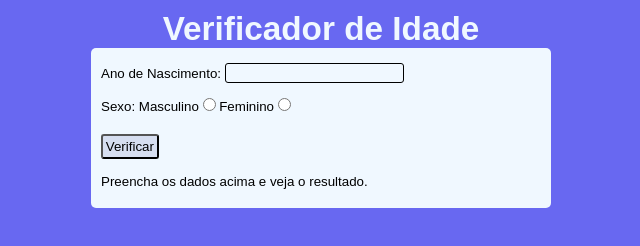
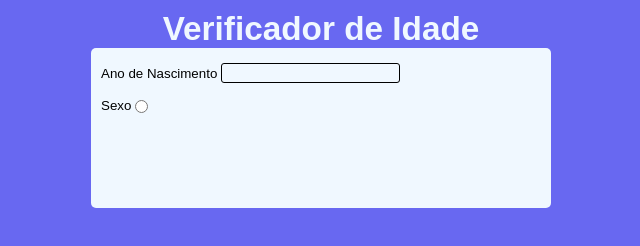
Before and after one commit to sergiodeLima-91/curso-em-v-deo-js, a plain HTML site: page exercicios/verificadordeidade/index.html in a window 1280 px wide. Shown: the whole page, without its empty margins (319-959 px from the left). Drawn offline with Linux system fonts and the light colour scheme.

Commit message:
Insercao do gitignore e refatoracao dos formularios no HTML

```diff
--- a/exercicios/verificadordeidade/index.html
+++ b/exercicios/verificadordeidade/index.html
@@ -15,27 +15,17 @@
     <h1>Verificador de Idade</h1>
 
     <section id="container">
-        <section id="data">
-            <form id="form-year">
-                <label for="ano">Ano de Nascimento:</label>
-                <input id="age-input" type="number">
+        <section id="year-age">
+            <form style="background: none;" id="form-1">
+                <label for="age" id="label-age">Ano de Nascimento</label>
+                <input type="number" name="year" id="age">
             </form>
-            <section id="sex">
-                <form id="form-sex">Sexo:
-                    <label for="masculino">Masculino</label>
-                    <input type="radio" name="sexo" value="Masculino" required>
-
-                    <label for="feminino">Feminino</label>
-                    <input type="radio" name="sexo" value="Feminino" required>
-                </form>
-            </section>
-            <button type="button" id="button">Verificar</button>
-            <section id="results">Preencha os dados acima e veja o resultado.</section>
-            <div id="desc"></div>
-            <div id="container-img">
-                <img src="./src/assets/images/mulher-20-a-40.jpg" id="img" class="image">
-            </div>
+            <form style="background: none; margin-top: 15px;" id="form-2">
+                <label for="sex">Sexo</label>
+                <input type="radio" name="sex-select" id="sex">
+            </form>
         </section>
+    </section>
 
 
     </section>
--- a/exercicios/verificadordeidade/src/scripts/main.js
+++ b/exercicios/verificadordeidade/src/scripts/main.js
@@ -28,10 +28,12 @@ function ageCalculation() {
 
 // Validação dos dados:
 var formYear = document.getElementById("form-year");
-button.addEventListener("submit", function noSendForm(event) {
+formYear.addEventListener("submit", function noSendForm(event) {
     // Verifica se o campo
     if (!formYear.checkValidity()) {
         alert("Por favor, preencha os campos obrigatórios!")
         event.preventDefault(); // Impede o envio do formulário
-    };
+    }else{
+        alert("Dados enviados!")
+    }
 });
--- a/exercicios/verificadordeidade/src/styles/main.css
+++ b/exercicios/verificadordeidade/src/styles/main.css
@@ -17,7 +17,7 @@ h1 {
     font: normal 10pt Arial;
 }
 
-#data {
+#year-age {
     padding-top: 15px;
     padding-left: 10px;
     background-color: aliceblue;
@@ -27,7 +27,7 @@ h1 {
     text-align: left;
 }
 
-#age-input {
+#age{
     background: none;
     border: 1px solid black;
     border-radius: 3px;
@@ -36,16 +36,18 @@ h1 {
 }
 
 #sex {
-    margin-top: 15px;
     display: flex;
-    background: none;
-}
-
-#form-sex {
+    /* Para deixar tanto o Label quanto o input na mesma linha */
+    display: inline-block;
+    vertical-align: middle;
     background: none;
 }
 
 label {
+    background: none;
+}
+
+#year  {
     background: none;
 }
 
--- a/testes.js
+++ /dev/null
@@ -1,3 +0,0 @@
-let numeros = [8,10,9,11];
-numeros.sort()
-console.log(numeros)
```
Also changed, not shown: 1 other file.
